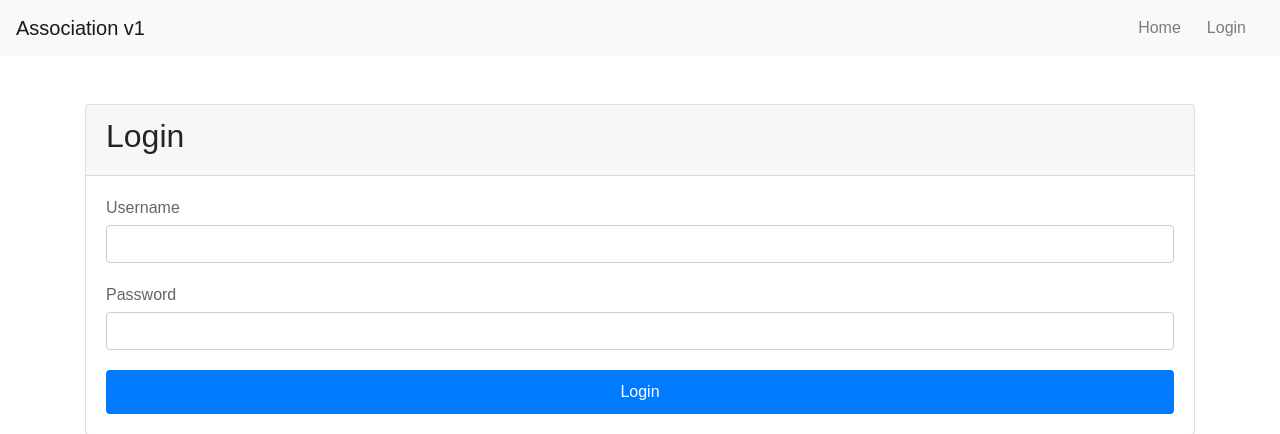
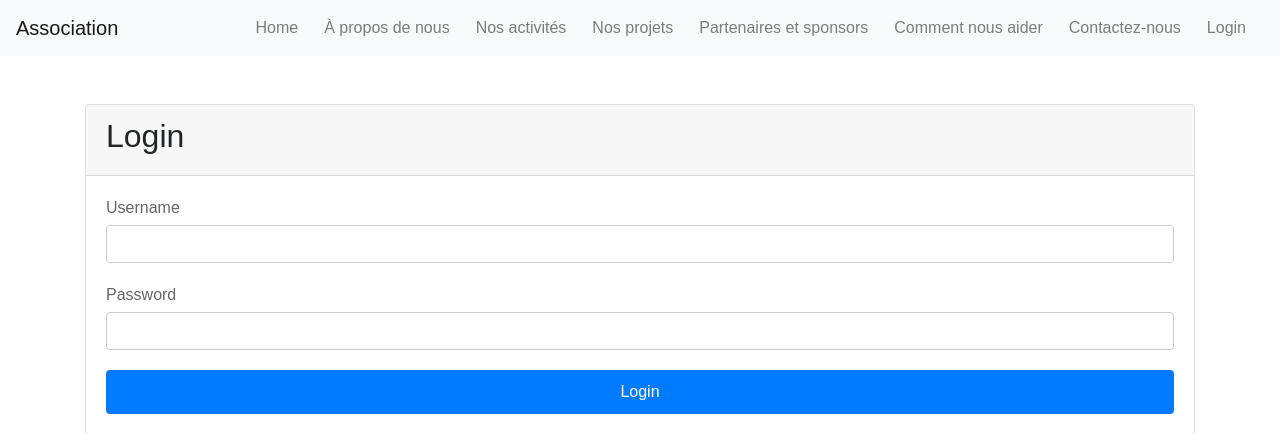
Before and after one commit to vapeasnl/appweb, a Flask app: page /login in a window 1280 px wide. Shown: the top 434 px of the page. Run offline with Flask 3, Linux system fonts and the light colour scheme; some libraries are stand-ins or nearby versions.

Commit message:
Update base.html

```diff
--- a/association/association_v1/app/templates/base.html
+++ b/association/association_v1/app/templates/base.html
@@ -9,13 +9,22 @@
 </head>
 <body>
     <nav class="navbar navbar-expand-lg navbar-light bg-light">
-        <a class="navbar-brand" href="#">Association v1</a>
+        <a class="navbar-brand" href="#">Association</a>
         <button class="navbar-toggler" type="button" data-toggle="collapse" data-target="#navbarNav" aria-controls="navbarNav" aria-expanded="false" aria-label="Toggle navigation">
             <span class="navbar-toggler-icon"></span>
         </button>
         <div class="collapse navbar-collapse" id="navbarNav">
             <ul class="navbar-nav ml-auto">
                 <li class="nav-item"><a class="nav-link" href="{{ url_for('main.home') }}">Home</a></li>
+
+                <!-- Liens supplémentaires -->
+                <li class="nav-item"><a class="nav-link" href="{{ url_for('main.about') }}">À propos de nous</a></li>
+                <li class="nav-item"><a class="nav-link" href="{{ url_for('main.activities') }}">Nos activités</a></li>
+                <li class="nav-item"><a class="nav-link" href="{{ url_for('main.projects') }}">Nos projets</a></li>
+                <li class="nav-item"><a class="nav-link" href="{{ url_for('main.partners') }}">Partenaires et sponsors</a></li>
+                <li class="nav-item"><a class="nav-link" href="{{ url_for('main.help') }}">Comment nous aider</a></li>
+                <li class="nav-item"><a class="nav-link" href="{{ url_for('main.contact') }}">Contactez-nous</a></li>
+
                 {% if current_user.is_authenticated %}
                     <li class="nav-item"><a class="nav-link" href="{{ url_for('profile.profile') }}">Profile</a></li>
                     {% if current_user.is_admin %}
```
